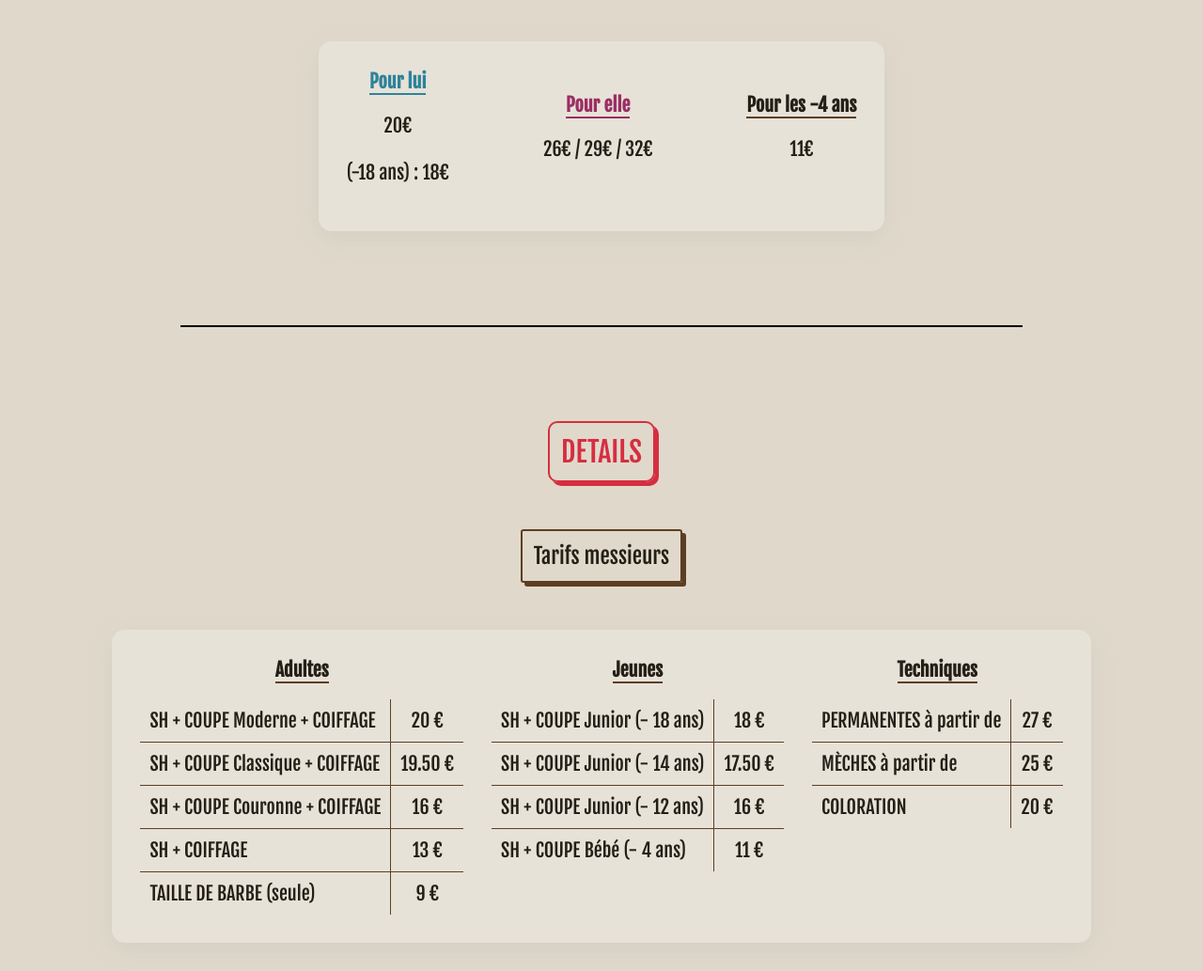
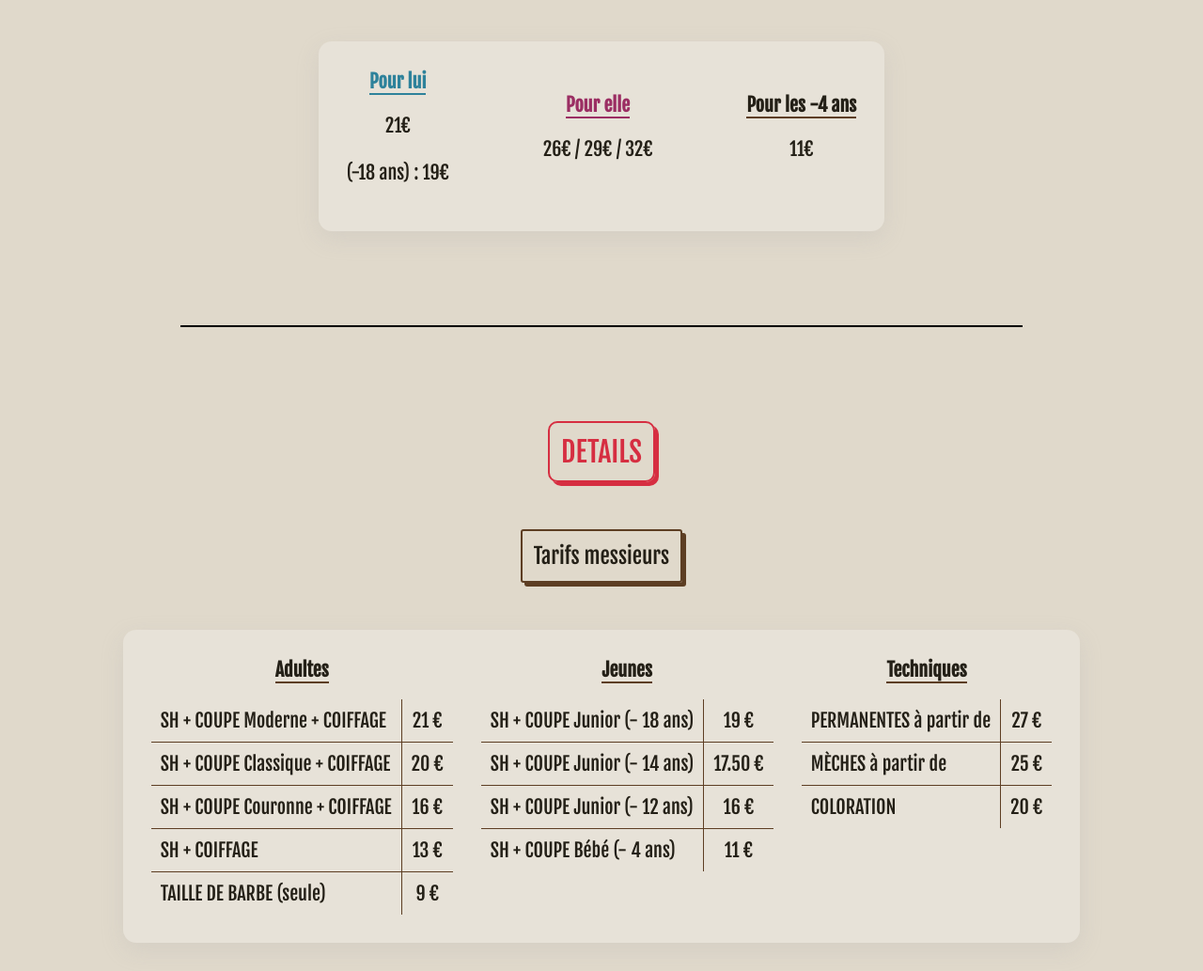
Before and after one commit to sachapuc/coifflui-elle, a plain HTML site: page index.html in a window 1280 px wide. Shown: the part 861-1894 px from the top of the page at 94% size. Drawn offline with Linux system fonts and the light colour scheme.

Commit message:
Update price for 2024

```diff
--- a/index.html
+++ b/index.html
@@ -77,7 +77,7 @@
             <div class="content tarifs">
               <div class="sub-content-tarifs">
                 <div class="content-title" style="color: rgb(46, 130, 155); border-color: rgb(46, 130, 155);"><b>Pour lui</b></div>
-                <div class="sub-content">20€ <br><br> (-18 ans) : 18€</div>
+                <div class="sub-content">21€ <br><br> (-18 ans) : 19€</div>
               </div>
               <div class="sub-content-tarifs">
                 <div class="content-title" style="color: rgb(155, 46, 99); border-color: rgb(155, 46, 99);"><b>Pour elle</b></div>
@@ -104,11 +104,11 @@
                   <tbody>
                     <tr>
                       <td>SH + COUPE Moderne + COIFFAGE</td>
-                      <td>20 €</td>
+                      <td>21 €</td>
                     </tr>
                     <tr>
                       <td>SH + COUPE Classique + COIFFAGE</td>
-                      <td>19.50 €</td>
+                      <td>20 €</td>
                     </tr>
                     <tr>
                       <td>SH + COUPE Couronne + COIFFAGE</td>
@@ -131,7 +131,7 @@
                   <tbody>
                     <tr>
                       <td>SH + COUPE Junior (- 18 ans)</td>
-                      <td>18 €</td>
+                      <td>19 €</td>
                     </tr>
                     <tr>
                       <td>SH + COUPE Junior (- 14 ans)</td>
```
